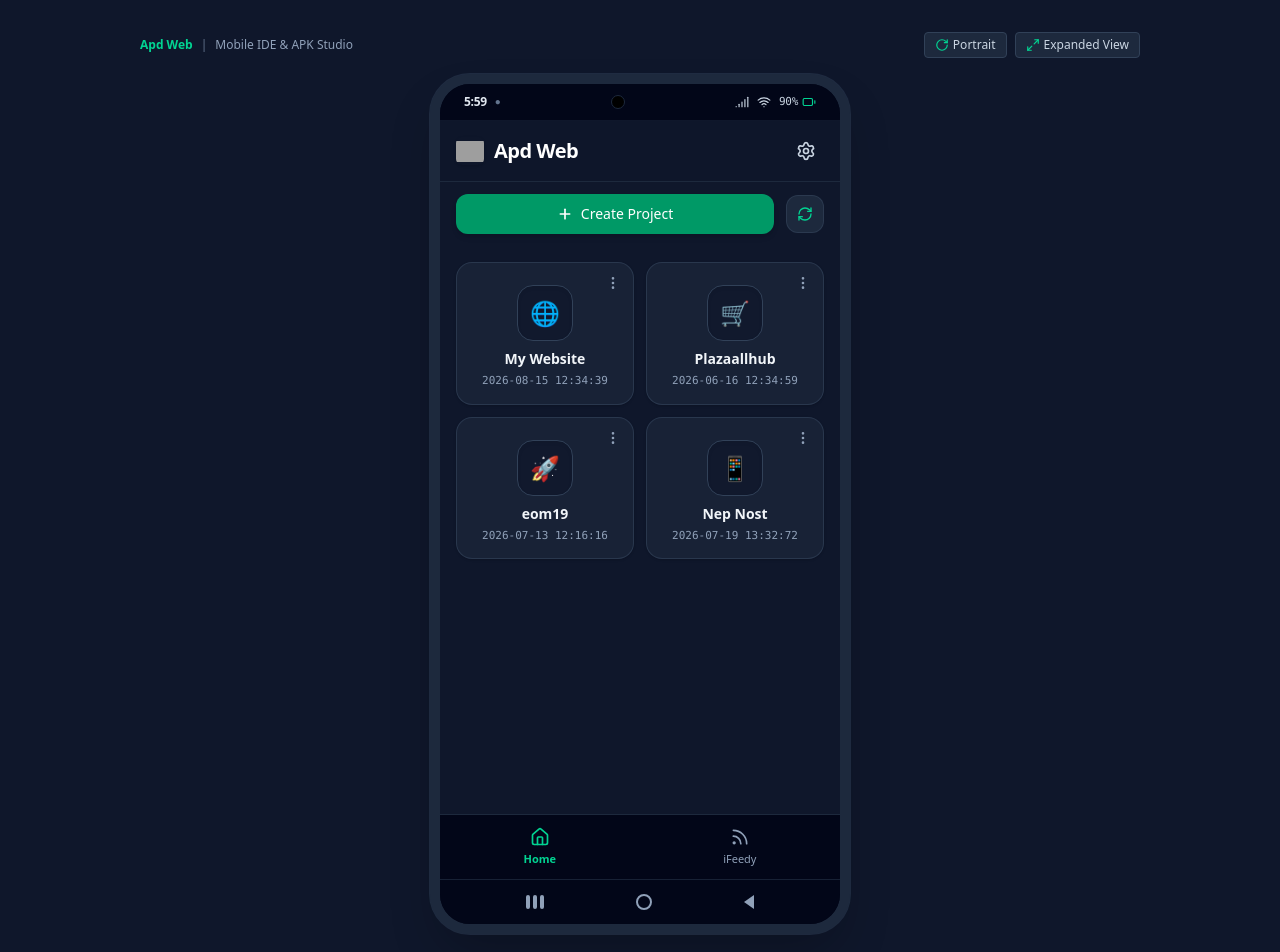
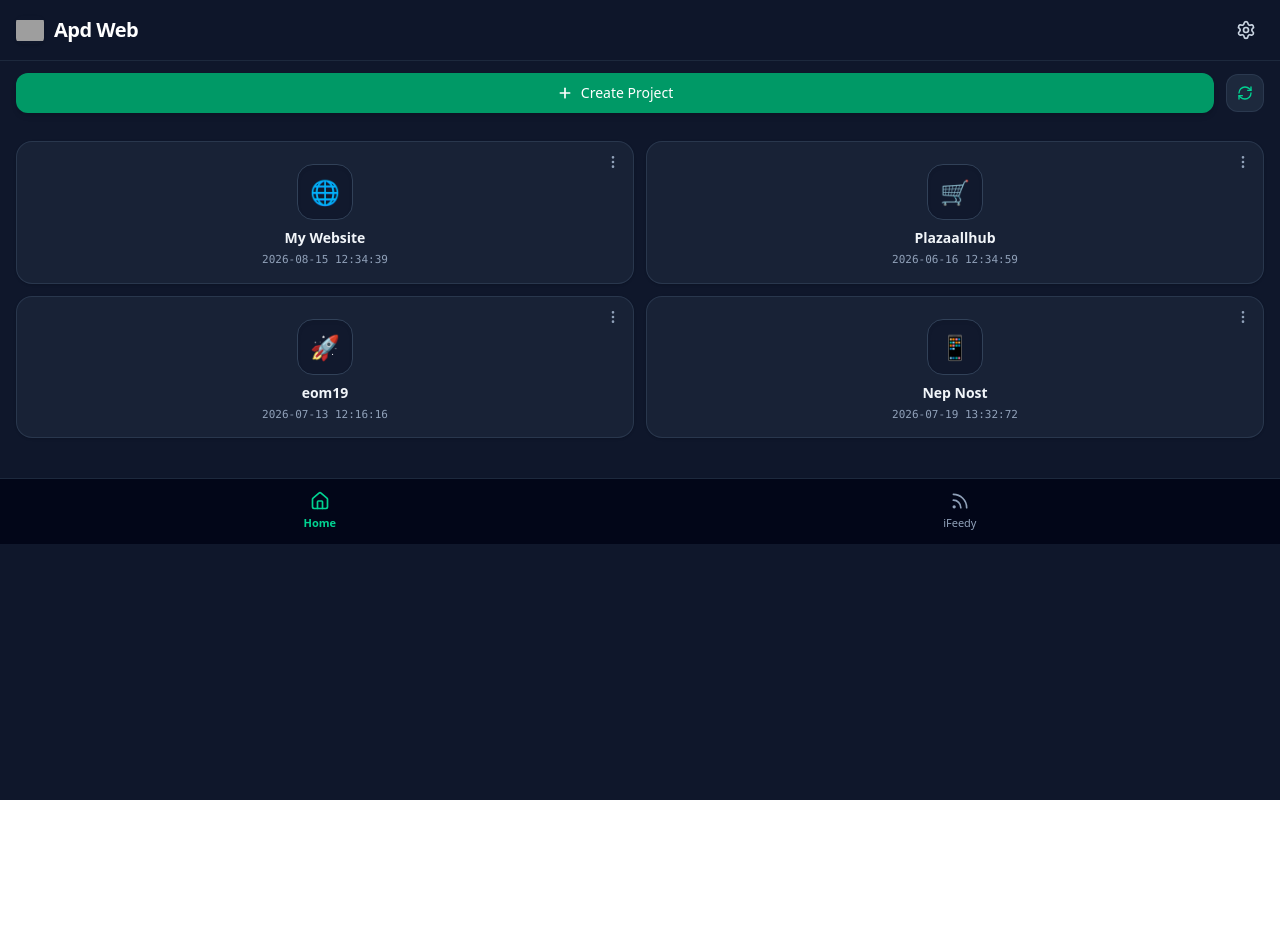
Before and after one commit to alexaidevloper-svg/Apdweb, a React (Vite) app: page / in a window 1280 px wide. Shown: the top 952 px of the page. After the commit the page ends 800 px from the top, so only its background shows below. Built offline with nearby package versions, Linux system fonts and the light colour scheme; grey boxes are pictures that could not be loaded.

Commit message:
Refactor AndroidFrame component structure

```diff
--- a/src/components/AndroidFrame.tsx
+++ b/src/components/AndroidFrame.tsx
@@ -1,5 +1,4 @@
-import React, { useState, useEffect } from 'react';
-import { Wifi, Battery, Signal, Smartphone, Maximize2, RotateCw } from 'lucide-react';
+import React from 'react';
 
 interface AndroidFrameProps {
   children: React.ReactNode;
@@ -10,129 +9,11 @@ interface AndroidFrameProps {
 
 export const AndroidFrame: React.FC<AndroidFrameProps> = ({
   children,
-  onHomePress,
-  onBackPress,
-  isLandscape: initialLandscape = false,
 }) => {
-  const [time, setTime] = useState('1:50');
-  const [deviceMode, setDeviceMode] = useState<'phone' | 'fluid'>('phone');
-  const [landscape, setLandscape] = useState(initialLandscape);
-
-  useEffect(() => {
-    const updateTime = () => {
-      const now = new Date();
-      const hours = now.getHours();
-      const minutes = now.getMinutes().toString().padStart(2, '0');
-      setTime(`${hours % 12 || 12}:${minutes}`);
-    };
-    updateTime();
-    const interval = setInterval(updateTime, 10000);
-    return () => clearInterval(interval);
-  }, []);
-
   return (
-    <div className="min-h-screen bg-slate-900 flex flex-col items-center justify-start p-0 sm:p-4 md:p-6 overflow-x-hidden select-none">
-      {/* Top Utility Ribbon */}
-      <header className="w-full max-w-5xl flex items-center justify-between py-2 px-3 mb-2 text-slate-300 text-xs">
-        <div className="flex items-center gap-2">
-          <span className="font-semibold text-emerald-400">Apd Web</span>
-          <span className="text-slate-500">|</span>
-          <span className="hidden sm:inline text-slate-400">Mobile IDE & APK Studio</span>
-        </div>
-        <div className="flex items-center gap-2">
-          <button
-            onClick={() => setLandscape(!landscape)}
-            className="flex items-center gap-1 bg-slate-800 hover:bg-slate-700 text-slate-300 px-2.5 py-1 rounded border border-slate-700 transition"
-            title="Toggle Orientation"
-          >
-            <RotateCw className="w-3.5 h-3.5 text-emerald-400" />
-            <span className="text-xs">{landscape ? 'Landscape' : 'Portrait'}</span>
-          </button>
-          <button
-            onClick={() => setDeviceMode(deviceMode === 'phone' ? 'fluid' : 'phone')}
-            className="flex items-center gap-1 bg-slate-800 hover:bg-slate-700 text-slate-300 px-2.5 py-1 rounded border border-slate-700 transition"
-            title="Toggle Device Frame"
-          >
-            {deviceMode === 'phone' ? (
-              <>
-                <Maximize2 className="w-3.5 h-3.5 text-emerald-400" />
-                <span className="text-xs">Expanded View</span>
-              </>
-            ) : (
-              <>
-                <Smartphone className="w-3.5 h-3.5 text-emerald-400" />
-                <span className="text-xs">Phone Shell</span>
-              </>
-            )}
-          </button>
-        </div>
-      </header>
-
-      {/* Main Container */}
-      <div
-        className={`relative transition-all duration-300 flex flex-col bg-slate-950 shadow-2xl overflow-hidden ${
-          deviceMode === 'phone'
-            ? landscape
-              ? 'w-[780px] h-[480px] rounded-[36px] border-[10px] border-slate-800 ring-1 ring-slate-700/50'
-              : 'w-full max-w-[420px] h-[860px] rounded-[40px] border-[10px] border-slate-800 ring-1 ring-slate-700/50'
-            : 'w-full max-w-5xl min-h-[85vh] rounded-2xl border border-slate-800'
-        }`}
-      >
-        {/* Android Status Bar */}
-        <div className="w-full bg-slate-950 text-slate-300 px-6 py-2.5 flex items-center justify-between text-xs font-medium tracking-tight select-none border-b border-slate-900 z-30">
-          <div className="flex items-center gap-2">
-            <span className="font-semibold text-slate-200">{time}</span>
-            <span className="text-[10px] text-slate-500">●</span>
-          </div>
-
-          {/* Camera Notch simulation for phone frame */}
-          {deviceMode === 'phone' && !landscape && (
-            <div className="w-3.5 h-3.5 bg-black rounded-full border border-slate-800" />
-          )}
-
-          <div className="flex items-center gap-2 text-slate-300">
-            <Signal className="w-3.5 h-3.5" />
-            <Wifi className="w-3.5 h-3.5" />
-            <div className="flex items-center gap-1">
-              <span className="text-[11px] font-mono">90%</span>
-              <Battery className="w-3.5 h-3.5 text-emerald-400" />
-            </div>
-          </div>
-        </div>
-
-        {/* Active Screen Content */}
-        <div className="flex-1 flex flex-col overflow-y-auto overflow-x-hidden bg-slate-900 text-slate-100 relative">
-          {children}
-        </div>
-
-        {/* Android Bottom Navigation Bar */}
-        <nav aria-label="System navigation" className="w-full bg-slate-950 text-slate-400 py-2.5 px-10 flex items-center justify-around border-t border-slate-800/80 z-30 select-none">
-          <button
-            onClick={onHomePress}
-            className="p-1 hover:text-white transition active:scale-90"
-            title="Overview"
-          >
-            <div className="flex gap-[3px] items-center h-4">
-              <div className="w-1 h-3.5 bg-current rounded-sm" />
-              <div className="w-1 h-3.5 bg-current rounded-sm" />
-              <div className="w-1 h-3.5 bg-current rounded-sm" />
-            </div>
-          </button>
-          <button
-            onClick={onHomePress}
-            className="p-1 hover:text-white transition active:scale-90"
-            title="Home"
-          >
-            <div className="w-4 h-4 rounded-full border-2 border-current" />
-          </button>
-          <button
-            onClick={onBackPress}
-            className="p-1 hover:text-white transition active:scale-90"
-            title="Back"
-          >
-            <div className="w-0 h-0 border-t-[7px] border-t-transparent border-b-[7px] border-b-transparent border-r-[10px] border-r-current" />
-          </button>
-        </nav>
+    <div className="min-h-screen w-full bg-slate-900 text-slate-100 overflow-x-hidden">
+      <div className="min-h-screen w-full bg-slate-900">
+        {children}
       </div>
     </div>
   );
```
